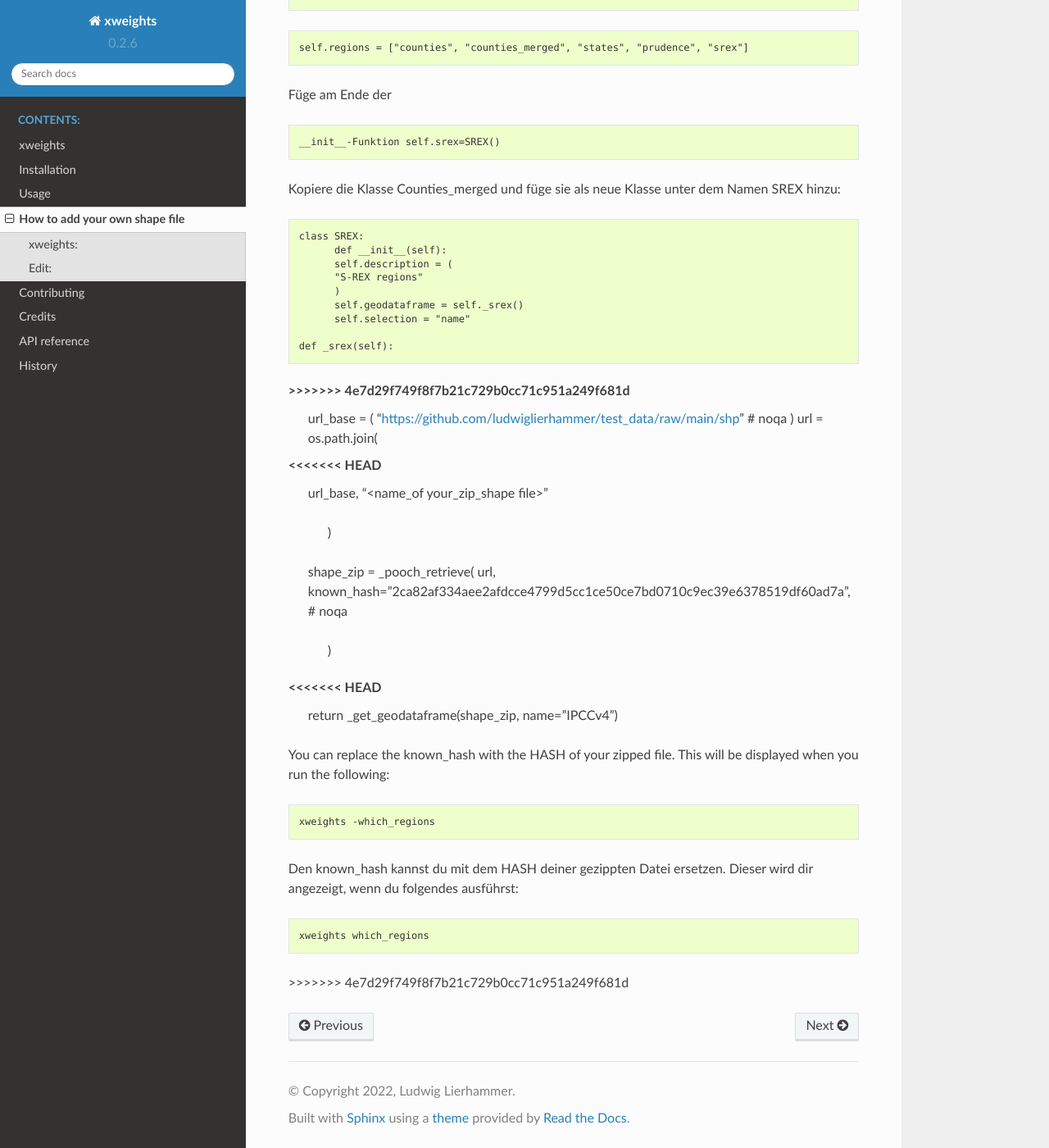
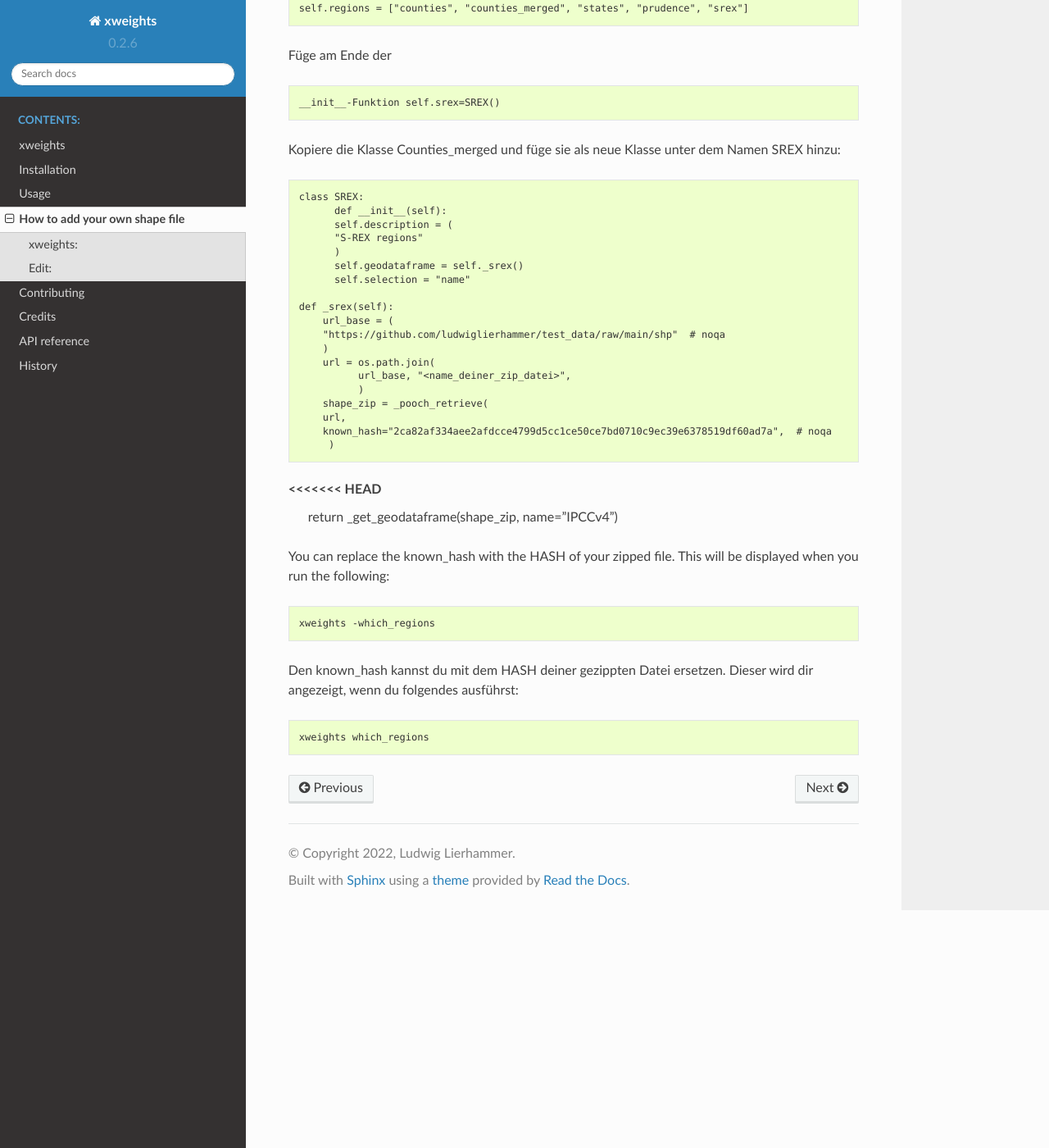
Before and after one commit to climate-service-center/xweights, a Sphinx documentation site: the page built from docs/newshapefile.rst, in a window 1280 px wide and 1400 px high, scrolled down 1332 px. Shown: the whole window at 82% size. Built offline with Sphinx 7.4.7 and the Read the Docs theme 2.0.0, drawn with Linux system fonts in a browser that asks for light colours; pages that are not in the unit, such as notebooks, are missing from menus; some of the changed text lies outside the part shown.

Commit message:
pre-commit running

```diff
--- a/docs/newshapefile.rst
+++ b/docs/newshapefile.rst
@@ -4,7 +4,6 @@
 How to add your own shape file
 ==============================
 
-<<<<<<< HEAD
 Instructions how to add a new shape file of a new region to xweights.
 
 Here it is explained on the example of the IPCC_ Reference Regions: IPCC-WGI Reference Regions version 4:
@@ -39,13 +38,10 @@ Nun kannst du einen pull request stellen.
 Erstelle einen neuen branch in weights.
 
 Editiere die Datei
->>>>>>> 4e7d29f749f8f7b21c729b0cc71c951a249f681d
 
 .. code-block:: console
 
 		xweights/_regions.py:
-
-<<<<<<< HEAD
 
 L.51: Add your new region to the list (e.g. ipcc):
 
@@ -72,6 +68,7 @@ copy the class counties_merged and add it again with your new name e.g. ipcc and
 		      self.selection = "name"
 
 		def _ipcc(self):
+
 =======
 L.51: Erweiter die Liste um den Namen deiner neuen Region.
 
@@ -98,16 +95,11 @@ Kopiere die Klasse Counties_merged und füge sie als neue Klasse unter dem Namen
 		      self.selection = "name"
 
 		def _srex(self):
->>>>>>> 4e7d29f749f8f7b21c729b0cc71c951a249f681d
 		    url_base = (
 		    "https://github.com/ludwiglierhammer/test_data/raw/main/shp"  # noqa
 		    )
 		    url = os.path.join(
-<<<<<<< HEAD
-		          url_base, "<name_of your_zip_shape file>"
-=======
-		          url_base, "<name_deiner_zip_datei>"
->>>>>>> 4e7d29f749f8f7b21c729b0cc71c951a249f681d
+		          url_base, "<name_deiner_zip_datei>",
 			  )
 		    shape_zip = _pooch_retrieve(
                     url,
@@ -137,4 +129,3 @@ Den known_hash kannst du mit dem HASH deiner gezippten Datei ersetzen. Dieser wi
 .. code-block:: console
 
 		xweights which_regions
->>>>>>> 4e7d29f749f8f7b21c729b0cc71c951a249f681d
--- a/xweights/__init__.py
+++ b/xweights/__init__.py
@@ -1,4 +1,3 @@
-# -*- coding: utf-8 -*-
 # flake8: noqa
 
 """Top-level package for xweights."""
```
Also changed, not shown: 4 other files.
